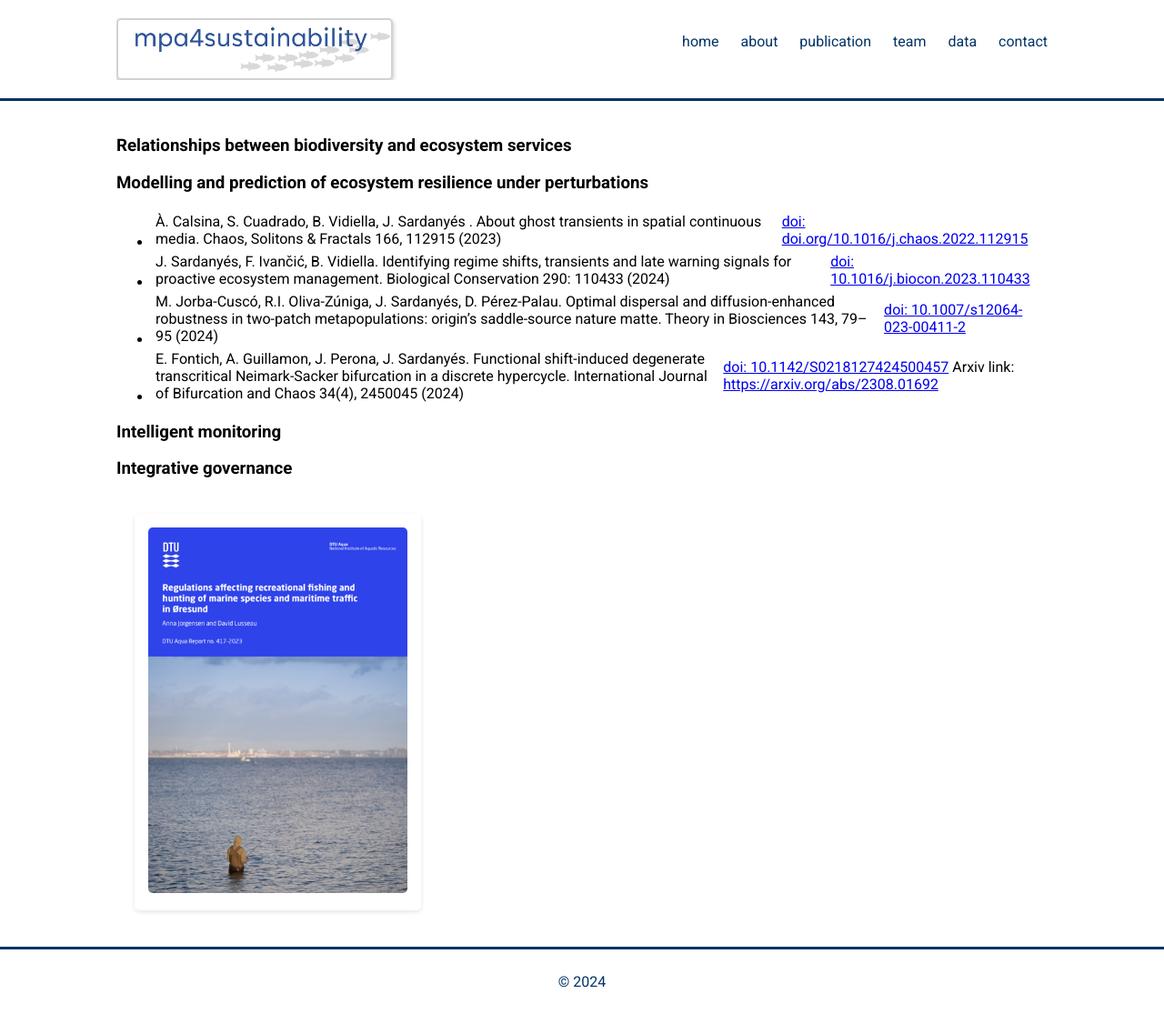
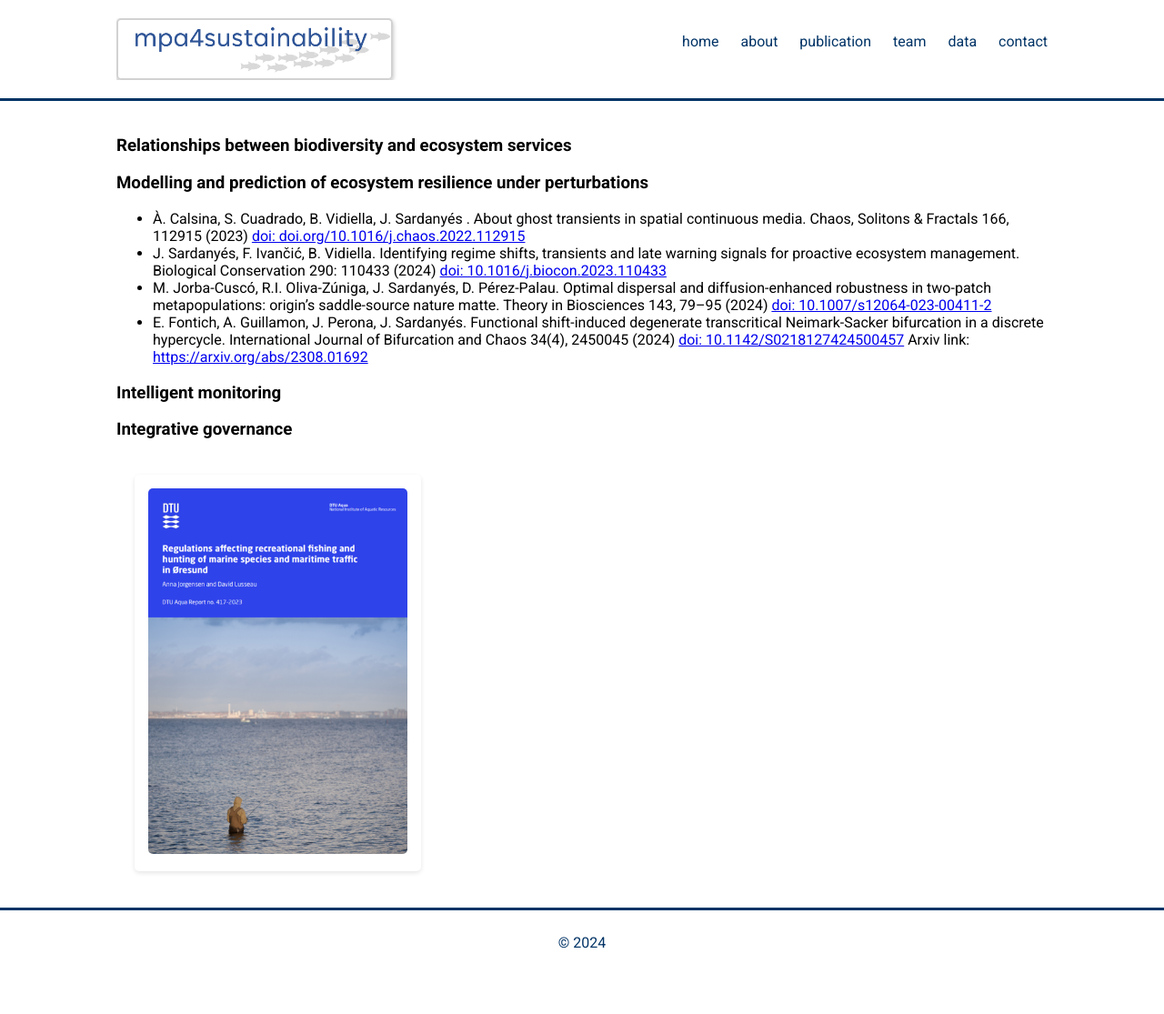
Before and after one commit to dlusseau/mpa4sustainability.github.io, a Jekyll site: the page built from publication.md, in a window 1280 px wide. Shown: the whole page at 91% size. Built offline with Jekyll 4.4.1, drawn with Linux system fonts in a browser that asks for light colours; after the commit the page ends 1072 px from its top, so only the background shows below that.

Commit message:
Update publication.md

```diff
--- a/publication.md
+++ b/publication.md
@@ -7,10 +7,10 @@
 
 <h3 id="WP2"> Modelling and prediction of ecosystem resilience under perturbations </h3>
 
-* À. Calsina, S. Cuadrado, B. Vidiella, J. Sardanyés . About ghost transients in spatial continuous media. Chaos, Solitons & Fractals 166, 112915 (2023)  | <a href="https://doi.org/10.1016/j.chaos.2022.112915" target="_blank">doi: doi.org/10.1016/j.chaos.2022.112915</a>
-* J. Sardanyés, F. Ivančić, B. Vidiella. Identifying regime shifts, transients and late warning signals for proactive ecosystem management. Biological Conservation 290: 110433 (2024)  |  <a href="https://doi.org/10.1016/j.biocon.2023.110433" target="_blank">doi: 10.1016/j.biocon.2023.110433</a>
-* M. Jorba-Cuscó, R.I. Oliva-Zúniga, J. Sardanyés, D. Pérez-Palau. Optimal dispersal and diffusion-enhanced robustness in two-patch metapopulations: origin’s saddle-source nature matte. Theory in Biosciences 143, 79–95 (2024)  | <a href="https://doi.org/10.1007/s12064-023-00411-2" target="_blank">doi: 10.1007/s12064-023-00411-2</a>
-* E. Fontich, A. Guillamon, J. Perona, J. Sardanyés. Functional shift-induced degenerate transcritical Neimark-Sacker bifurcation in a discrete hypercycle. International Journal of Bifurcation and Chaos 34(4), 2450045 (2024)  | <a href="https://doi.org/10.1142/S0218127424500457" target="_blank">doi: 10.1142/S0218127424500457</a> Arxiv link: <a href="https://arxiv.org/abs/2308.016927" target="_blank">https://arxiv.org/abs/2308.01692</a>
+* À. Calsina, S. Cuadrado, B. Vidiella, J. Sardanyés . About ghost transients in spatial continuous media. Chaos, Solitons & Fractals 166, 112915 (2023)  <a href="https://doi.org/10.1016/j.chaos.2022.112915" target="_blank">doi: doi.org/10.1016/j.chaos.2022.112915</a>
+* J. Sardanyés, F. Ivančić, B. Vidiella. Identifying regime shifts, transients and late warning signals for proactive ecosystem management. Biological Conservation 290: 110433 (2024)  <a href="https://doi.org/10.1016/j.biocon.2023.110433" target="_blank">doi: 10.1016/j.biocon.2023.110433</a>
+* M. Jorba-Cuscó, R.I. Oliva-Zúniga, J. Sardanyés, D. Pérez-Palau. Optimal dispersal and diffusion-enhanced robustness in two-patch metapopulations: origin’s saddle-source nature matte. Theory in Biosciences 143, 79–95 (2024)  <a href="https://doi.org/10.1007/s12064-023-00411-2" target="_blank">doi: 10.1007/s12064-023-00411-2</a>
+* E. Fontich, A. Guillamon, J. Perona, J. Sardanyés. Functional shift-induced degenerate transcritical Neimark-Sacker bifurcation in a discrete hypercycle. International Journal of Bifurcation and Chaos 34(4), 2450045 (2024)  <a href="https://doi.org/10.1142/S0218127424500457" target="_blank">doi: 10.1142/S0218127424500457</a> Arxiv link: <a href="https://arxiv.org/abs/2308.016927" target="_blank">https://arxiv.org/abs/2308.01692</a>
 
 
 <h3 id="WP3"> Intelligent monitoring </h3>
```
